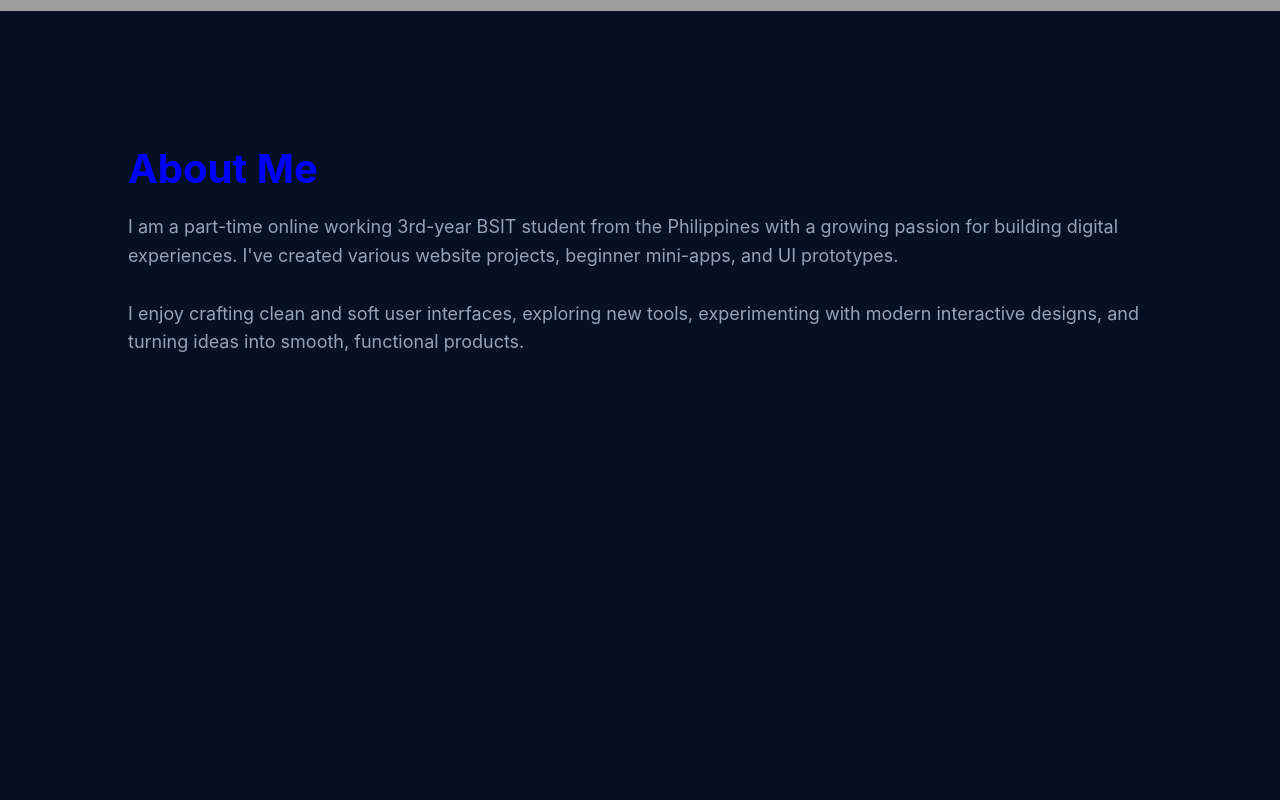
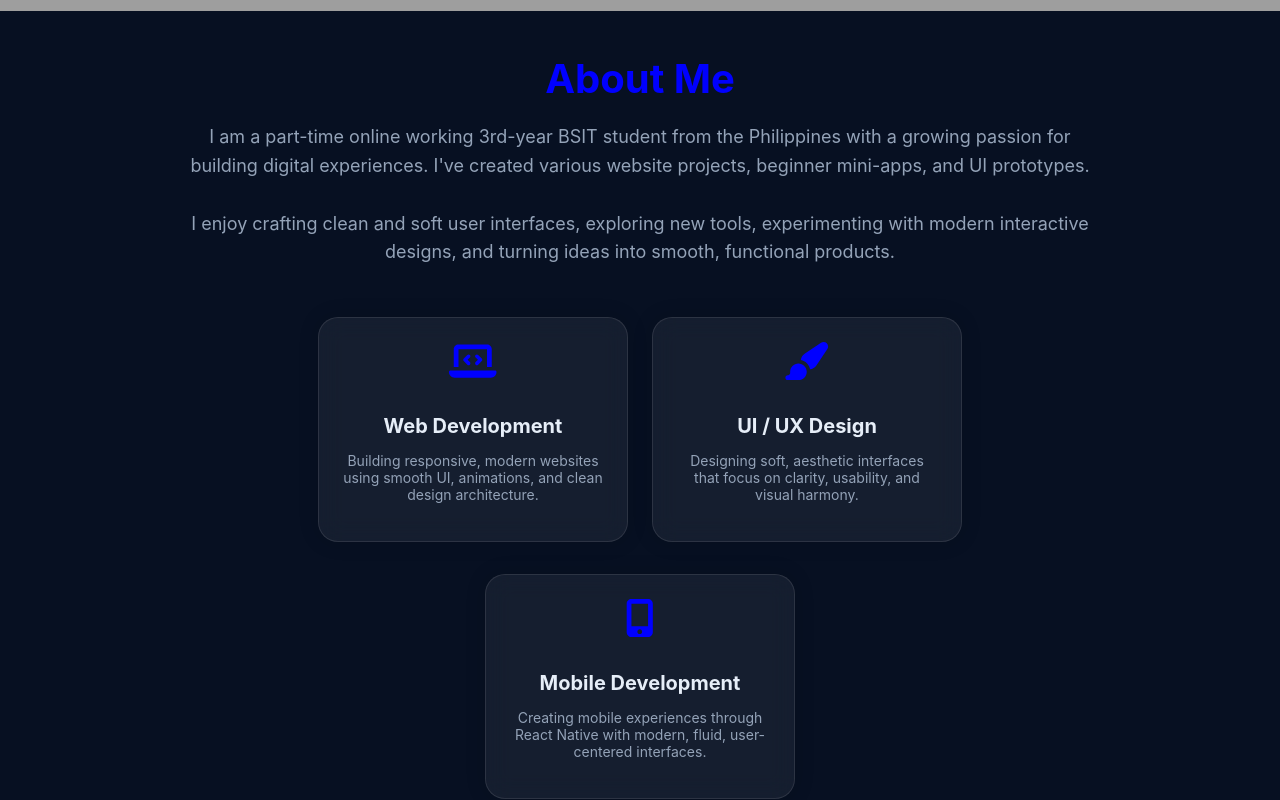
Before and after one commit to gela08/jelly-portfolio, a React (Vite) app: page / in a window 1280 px wide. Shown: the part 680-1480 px from the top of the page. Built offline with nearby package versions, Linux system fonts and the light colour scheme; grey boxes are pictures that could not be loaded.

Commit message:
About Changes

```diff
--- a/src/pages/Home.tsx
+++ b/src/pages/Home.tsx
@@ -16,7 +16,7 @@ export default function Home() {
         "Website Builder",
         "UI/UX Designer",
         "Android Developer",
-        "Mobile App Developer",
+        "Mobile App Developer (Cross-Platform)",
         "Web Game Developer"
       ],
       typeSpeed: 70,
--- a/src/styles/components/Nav.css
+++ b/src/styles/components/Nav.css
@@ -115,7 +115,7 @@ nav,
 }
 
 /* Show dropdown */
-.about.open .dropdown {
+/* .about.open .dropdown {
   opacity: 1;
   visibility: visible;
   transform: translateY(0);
--- a/src/styles/pages/About.css
+++ b/src/styles/pages/About.css
@@ -1,126 +1,141 @@
-/* SECTION ENTRANCE */
 .about-section {
-  padding: 100px 10% 120px;
+  padding: 10px 10% 120px;
   background: var(--bg);
   color: var(--text);
-  opacity: 0;
-  transform: translateY(60px);
-  transition: opacity 0.8s ease, transform 0.8s ease;
 }
 
-.about-section.visible {
-  opacity: 1;
-  transform: translateY(0);
+/* Container */
+.about-container {
+  max-width: 900px;
+  margin: auto;
+  text-align: center;
 }
 
-/* TITLE */
+/* Title */
 .about-title {
   font-size: 40px;
   font-weight: 700;
   margin-bottom: 20px;
   color: var(--accent);
+
   opacity: 0;
-  transform: translateY(20px);
-  animation: fadeIntro 0.6s ease forwards;
+  transform: translateY(15px);
+  animation: fadeInUp 0.6s ease forwards;
 }
 
-.fade-intro.delay-1 {
-  animation-delay: 0.25s;
+/* Description */
+.about-text {
+  font-size: 18px;
+  color: var(--muted);
+  line-height: 1.6;
+  margin-bottom: 50px;
+
+  opacity: 0;
+  transform: translateY(15px);
+  animation: fadeInUp 0.8s ease forwards;
 }
 
 /* Fade animation */
-@keyframes fadeIntro {
+@keyframes fadeInUp {
   to {
     opacity: 1;
     transform: translateY(0);
   }
 }
 
-/* DESCRIPTION */
-.about-text {
-  font-size: 18px;
-  color: var(--muted);
-  line-height: 1.6;
-  margin-bottom: 55px;
-  opacity: 0;
-  transform: translateY(20px);
-  animation: fadeIntro 0.7s ease forwards;
-}
-
-/* CARDS */
+/* Cards layout */
 .about-cards {
   display: flex;
   gap: 24px;
   justify-content: center;
   flex-wrap: wrap;
+  row-gap: 32px;
+
+  perspective: 1000px; /* 👈 important for 3D tilt */
 }
 
-/* CARD BASE */
+
+/* Card base + pop-up animation */
 .about-card {
   width: 260px;
-  padding: 26px;
-  border-radius: 22px;
-  background: rgba(255,255,255,0.06);
+  padding: 24px;
+  border-radius: 20px;
+  background: rgba(255, 255, 255, 0.06);
   border: 1px solid rgba(255,255,255,0.1);
   backdrop-filter: blur(12px);
   box-shadow: 0 0 20px rgba(0,0,0,0.15);
-
-  opacity: 0;
-  transform: translateY(40px) scale(0.92);
-
   transition:
-    transform 0.6s ease,
-    opacity 0.6s ease,
+    transform 0.35s ease,
     box-shadow 0.35s ease,
     border-color 0.35s ease;
+
+  transform-origin: center;
+  transform-style: preserve-3d;
 }
 
-/* Visible state */
-.about-card.card-visible {
-  opacity: 1;
-  transform: translateY(0) scale(1);
+.about-card:hover {
+  transform:
+    translateY(-10px)
+    scale(1.06)
+    rotateX(8deg)
+    rotateY(-8deg);
+
+  border-color: var(--accent);
+  box-shadow: 0 14px 40px rgba(0,0,0,0.35),
+              0 0 24px var(--accent);
 }
 
-/* ICON */
+
+
+/* Stagger timing */
+.about-card:nth-child(1) { animation-delay: 0.2s; }
+.about-card:nth-child(2) { animation-delay: 0.35s; }
+.about-card:nth-child(3) { animation-delay: 0.5s; }
+
+/* Pop-in animation */
+@keyframes cardPop {
+  from {
+    opacity: 0;
+    transform: translateY(30px) scale(0.85);
+  }
+  to {
+    opacity: 1;
+    transform: translateY(0) scale(1);
+  }
+}
+
+
+/* Icon */
 .about-icon {
   font-size: 38px;
   margin-bottom: 14px;
   color: var(--accent);
-  opacity: 10;
-  transform: scale(0.5);
+
+  transform: scale(1);
+  transition: transform 0.3s ease, color 0.3s ease;
 }
 
-.about-card.card-visible .about-icon {
-  animation: iconPop 0.6s ease forwards;
+/* Icon hover grow */
+.about-card:hover .about-icon {
+  transform: scale(1.25);
+  /* transform: translateY(-10px) scale(1.03); */
+  color: var(--accent);
 }
 
-@keyframes iconPop {
-  0% { opacity: 0; transform: scale(0.55); }
-  60% { opacity: 1; transform: scale(1.25); }
-  100% { transform: scale(1); }
+/* Titles */
+.about-card h3 {
+  font-size: 20px;
+  margin-bottom: 10px;
+  color: var(--text);
 }
 
-/* FLOATING GLOW HOVER */
-.about-card:hover {
-  transform: translateY(-10px) scale(1.03);
-  border-color: var(--accent);
-  box-shadow: 0 8px 35px rgba(0,0,0,0.35),
-              0 0 20px var(--accent);
-}
-
-/* TEXT INSIDE */
-.about-card h3 {
-  font-size: 20px;
-  color: var(--text);
-  margin-bottom: 10px;
-}
-
+/* Text */
 .about-card p {
   font-size: 14px;
   color: var(--muted);
 }
 
-/* RESPONSIVE */
+/* Responsive */
 @media (max-width: 850px) {
   .about-title { font-size: 32px; }
   .about-text { font-size: 16px; }
```
